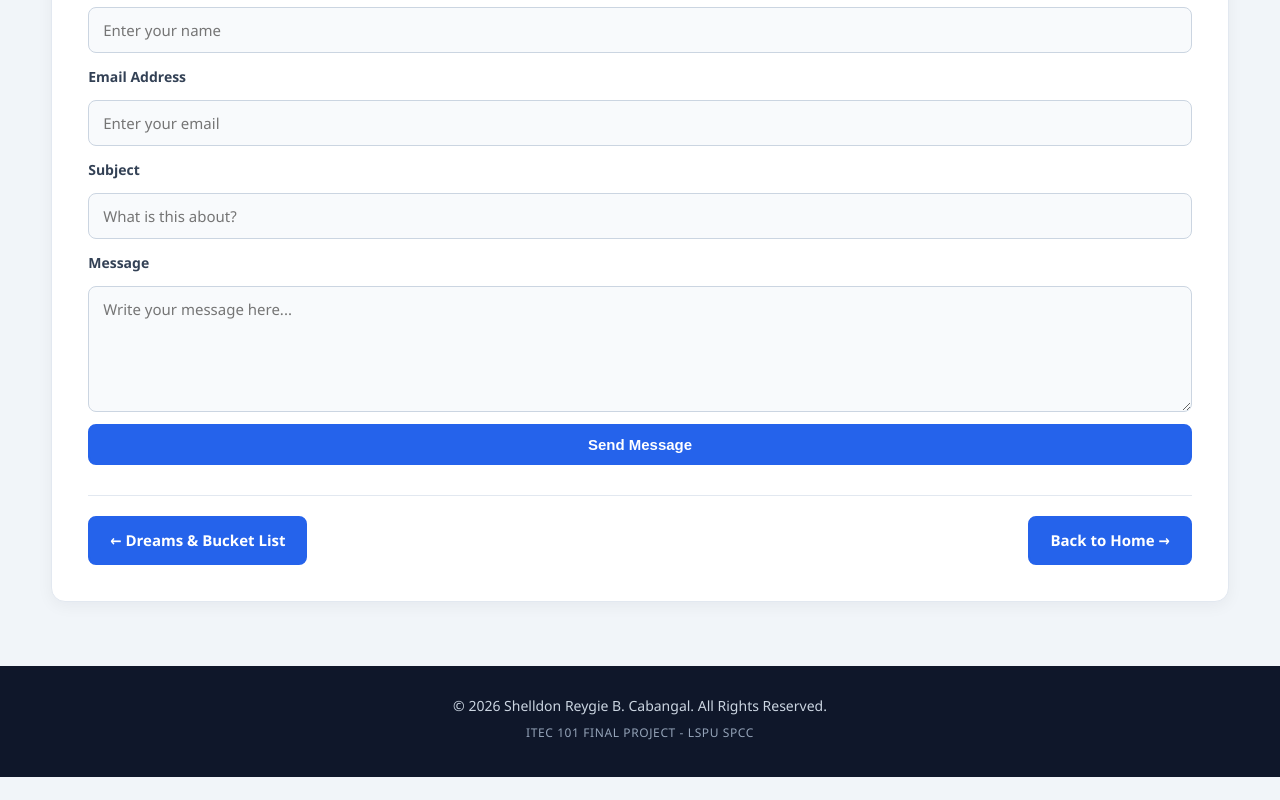
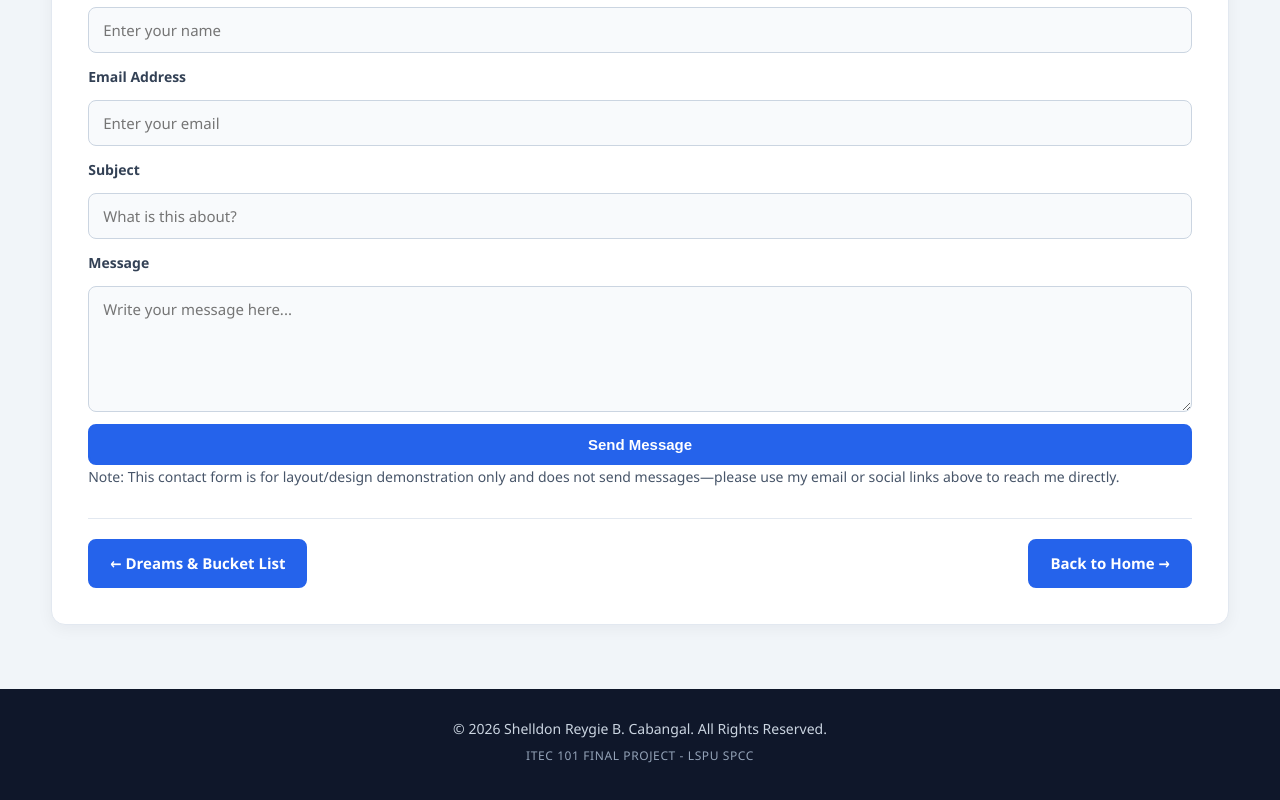
Before and after one commit to shelldoncabangal2nd-dotcom/my-portfolio, a plain HTML site: page contact.html in a window 1280 px wide. Shown: the part 624-1424 px from the top of the page. Before the commit the page ends 1401 px from the top, so only its background shows below. Drawn offline with Linux system fonts and the light colour scheme.

Commit message:
Update contact.html

```diff
--- a/contact.html
+++ b/contact.html
@@ -73,6 +73,10 @@
         <button type="submit" class="button">Send Message</button>
       </form>
 
+      <p class="caption">
+        Note: This contact form is for layout/design demonstration only and does not send messages—please use my email or social links above to reach me directly.
+      </p>
+
       <div class="page-nav-buttons">
         <a href="dreams.html" class="button">&larr; Dreams &amp; Bucket List</a>
         <a href="index.html" class="button">Back to Home &rarr;</a>
```
